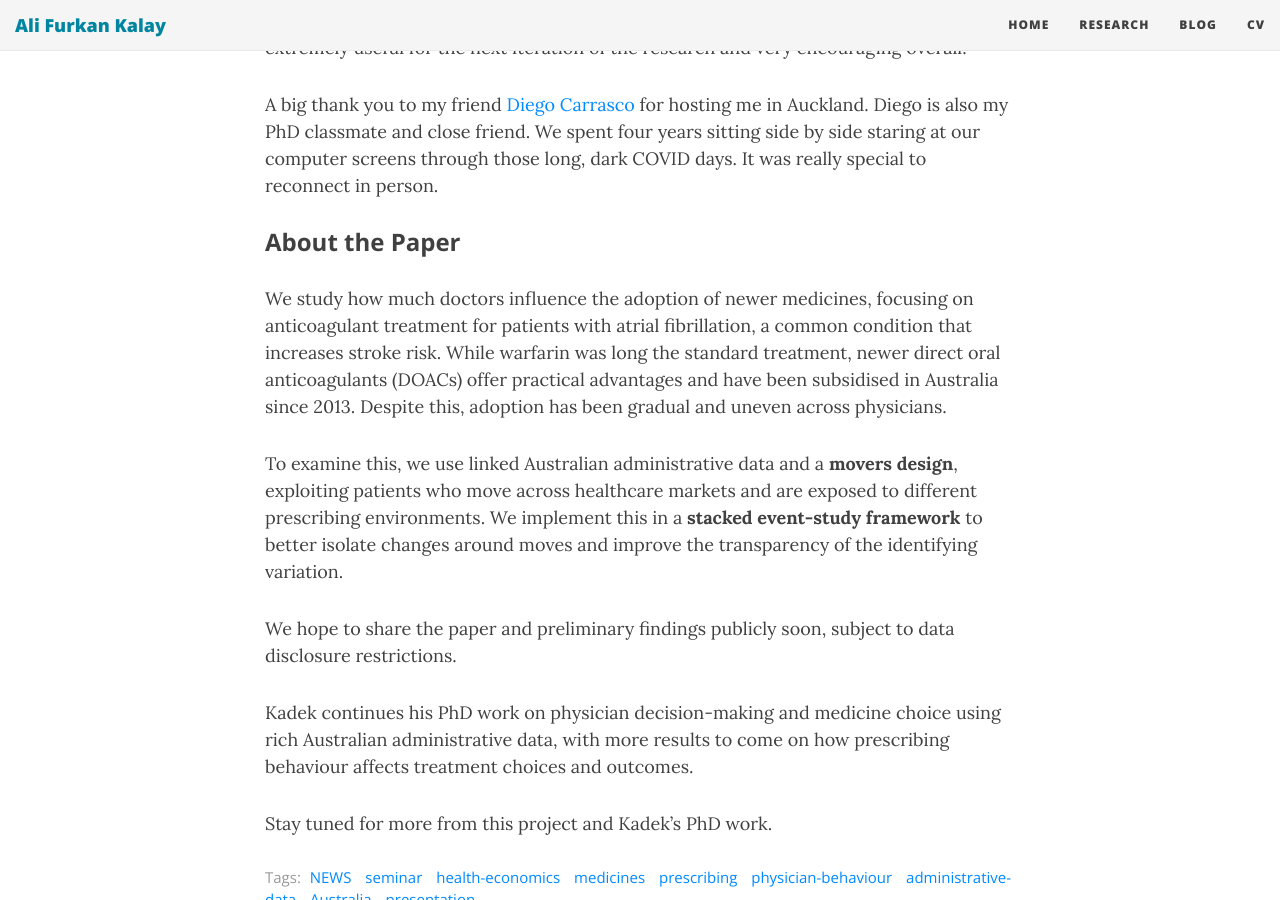
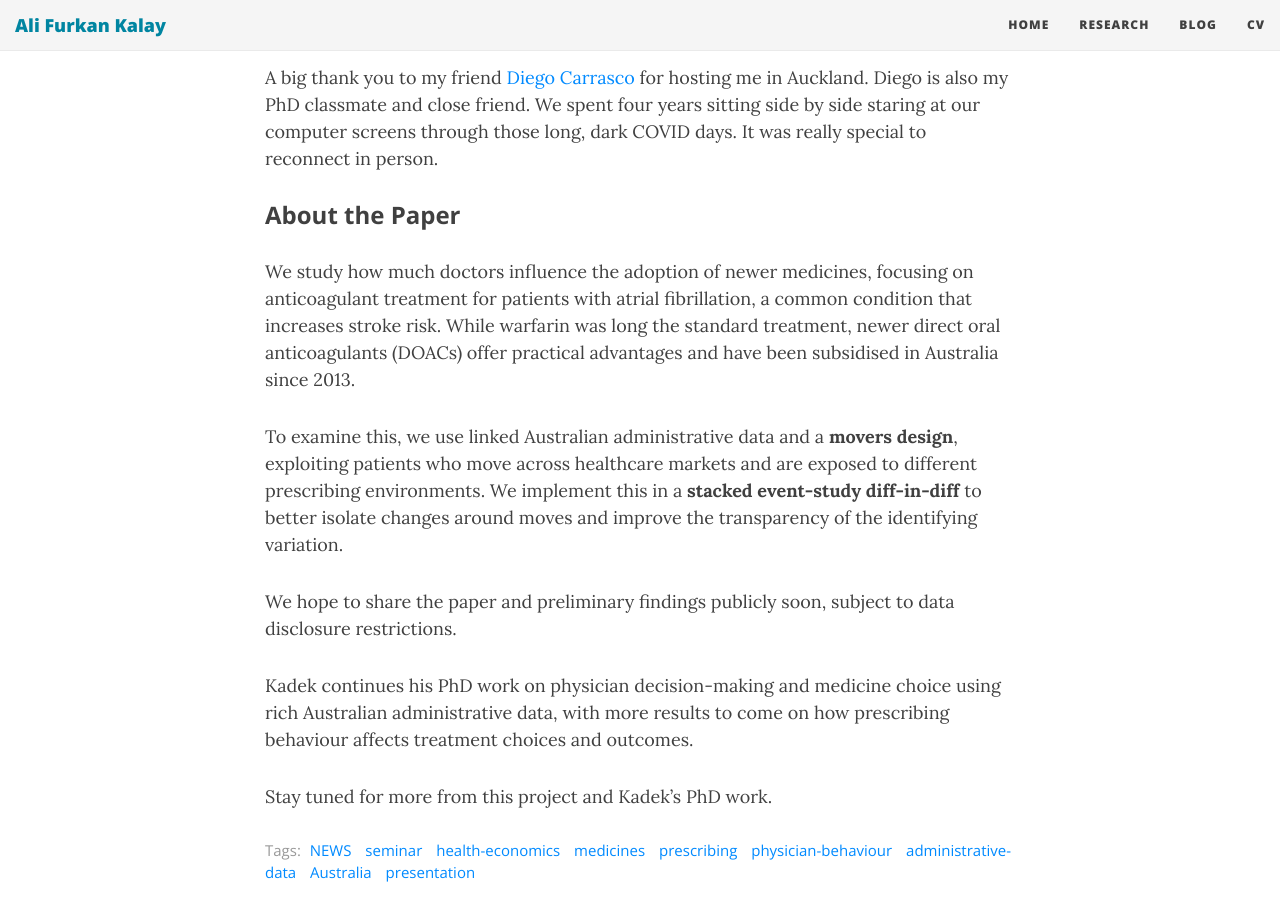
Before and after one commit to alfurka/alfurka.github.io, a Jekyll site: the page built from _posts/2026-08-10-auckland-prescriber-influence.md, in a window 1280 px wide and 900 px high, scrolled down 702 px. Built offline with Jekyll 4.4.1, drawn with Linux system fonts in a browser that asks for light colours; nearby versions of some CDN libraries.

Commit message:
Update 2026-08-10-auckland-prescriber-influence.md

```diff
--- a/_posts/2026-08-10-auckland-prescriber-influence.md
+++ b/_posts/2026-08-10-auckland-prescriber-influence.md
@@ -8,7 +8,7 @@
 
 I recently presented our paper, **“Prescriber Influence on the Adoption of New Medicines: Evidence from Movers in Australia,”** at the University of Auckland Department of Economics seminar.
 
-The paper is joint work with [**Kadek Darmawan**](https://researchers.mq.edu.au/en/persons/kadek-hendra-darmawan/), [**Jonas Fooken**](https://researchers.mq.edu.au/en/persons/jonas-fooken/), and [**Smriti Raichand**](https://researchers.mq.edu.au/en/persons/smriti-raichand/) at the Macquarie University Centre for the Health Economy, and is part of Kadek’s PhD thesis.
+The paper is joint work with [Kadek Darmawan](https://researchers.mq.edu.au/en/persons/kadek-hendra-darmawan/), [Jonas Fooken](https://researchers.mq.edu.au/en/persons/jonas-fooken/), and [Smriti Raichand](https://researchers.mq.edu.au/en/persons/smriti-raichand/) at the Macquarie University Centre for the Health Economy, and is part of Kadek’s PhD thesis.
 
 This was the first time we presented the paper with its initial set of results. I am very grateful to the department for their attendance and excellent feedback, which was extremely useful for the next iteration of the research and very encouraging overall.
 
@@ -16,9 +16,9 @@
 
 ### About the Paper
 
-We study how much doctors influence the adoption of newer medicines, focusing on anticoagulant treatment for patients with atrial fibrillation, a common condition that increases stroke risk. While warfarin was long the standard treatment, newer direct oral anticoagulants (DOACs) offer practical advantages and have been subsidised in Australia since 2013. Despite this, adoption has been gradual and uneven across physicians.
+We study how much doctors influence the adoption of newer medicines, focusing on anticoagulant treatment for patients with atrial fibrillation, a common condition that increases stroke risk. While warfarin was long the standard treatment, newer direct oral anticoagulants (DOACs) offer practical advantages and have been subsidised in Australia since 2013.
 
-To examine this, we use linked Australian administrative data and a **movers design**, exploiting patients who move across healthcare markets and are exposed to different prescribing environments. We implement this in a **stacked event-study framework** to better isolate changes around moves and improve the transparency of the identifying variation.
+To examine this, we use linked Australian administrative data and a **movers design**, exploiting patients who move across healthcare markets and are exposed to different prescribing environments. We implement this in a **stacked event-study diff-in-diff** to better isolate changes around moves and improve the transparency of the identifying variation.
 
 We hope to share the paper and preliminary findings publicly soon, subject to data disclosure restrictions.
 
```
